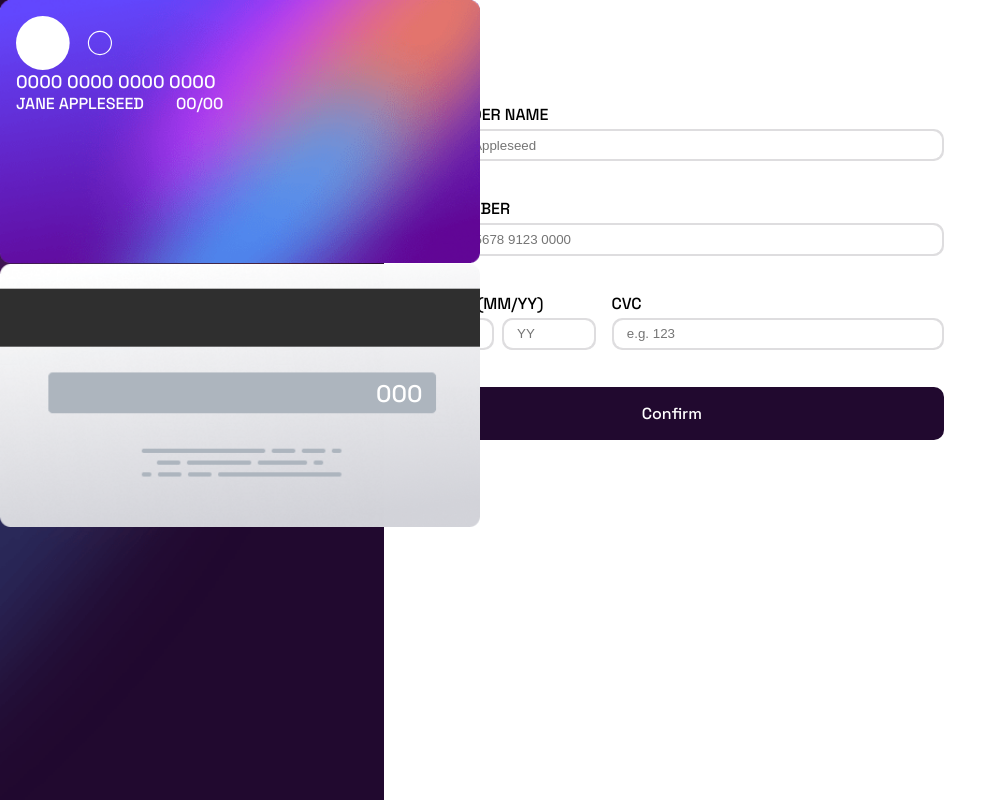
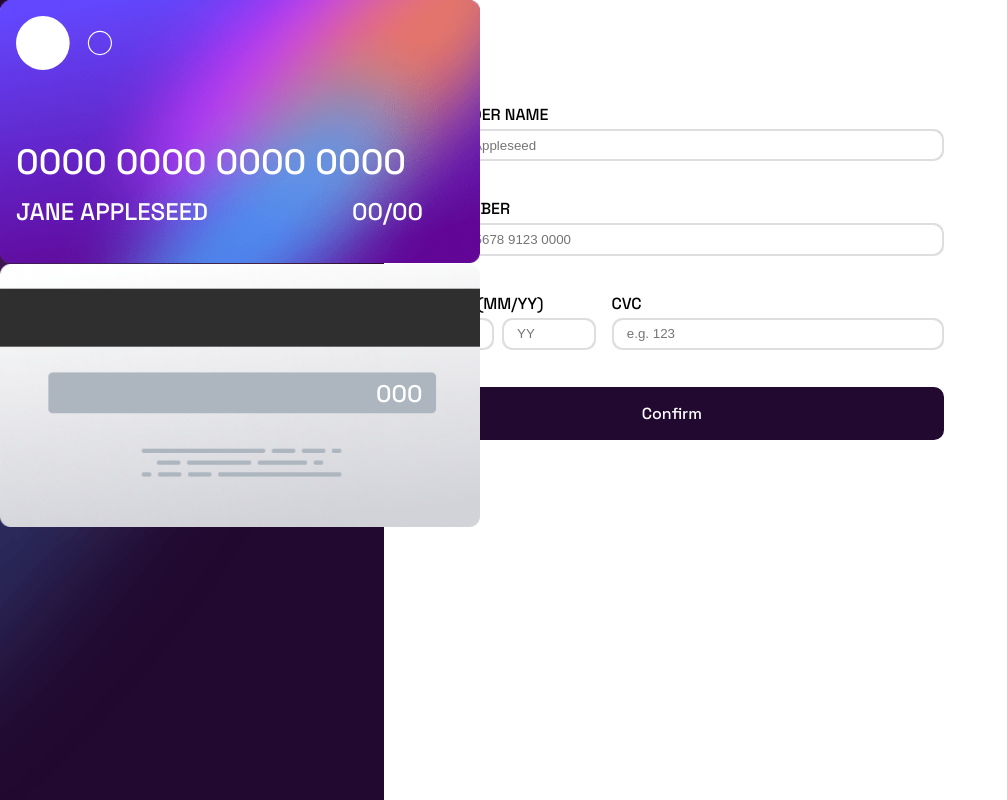
Before and after one commit to wishba/interactive-card-details-form-main, a React (Vite) app: page / in a window 1280 px wide. Shown: the whole page, without its empty margins (0-1007 px from the left). Built offline with nearby package versions, Linux system fonts and the light colour scheme.

Commit message:
card text style

```diff
--- a/src/index.css
+++ b/src/index.css
@@ -199,8 +199,25 @@ button {
   }
 
   .card__cvc {
+    font-size: 1.5em;
     margin-top: 4.1em;
     margin-left: 15em;
+  }
+
+  .card__number {
+    font-size: 2.2em;
+    margin: 0;
+    padding-top: 3.5em;
+  }
+
+  .card__name {
     font-size: 1.5em;
+    width: 14em;
+    margin: .5em 0;
+  }
+
+  .card__date {
+    font-size: 1.5em;
+    margin: .5em 0;
   }
 }
```
